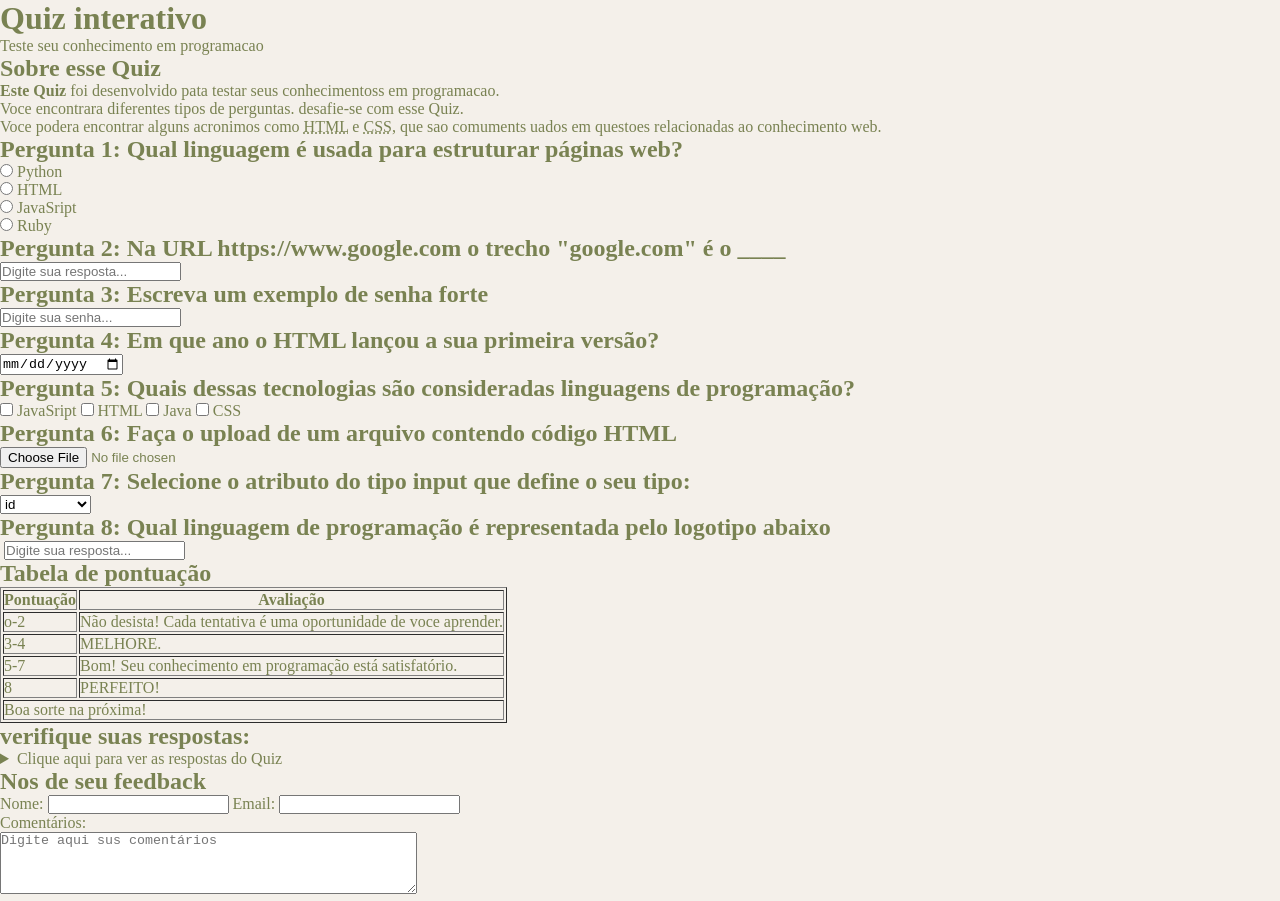
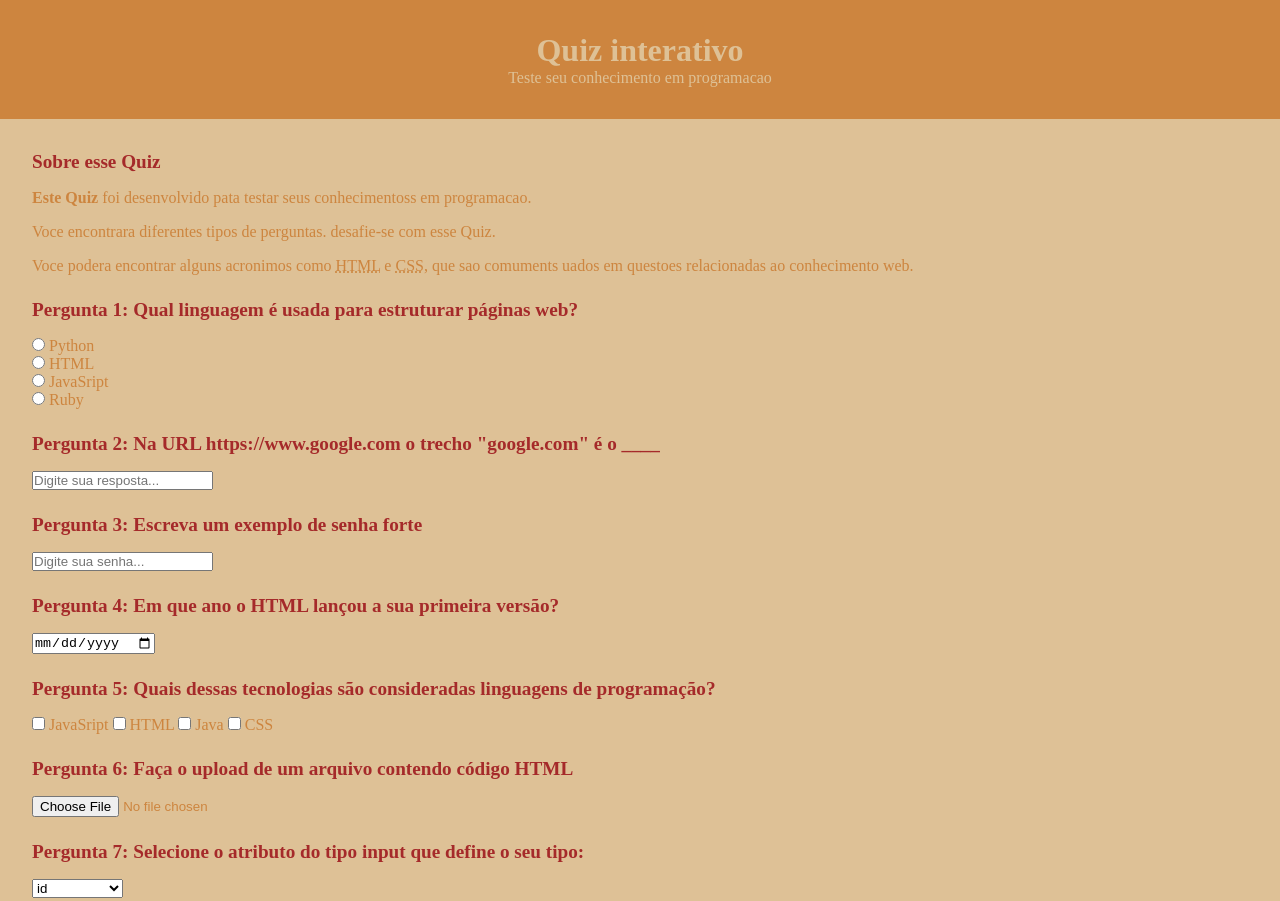
Before and after one commit to RickSync01/aulas, a plain HTML site: page index.html in a window 1280 px wide. Shown: the top 901 px of the page. Drawn offline with Linux system fonts and the light colour scheme.

Commit message:
Add files via upload
Aprendendo html css e Java

```diff
--- a/index.html
+++ b/index.html
@@ -13,8 +13,33 @@
       }
 
       body {
-        background: #f4f0ea;
-        color: #798252;
+        background:#dec196;
+        color:#CD853F;
+        font-weight: 400;
+      }
+      header {
+        padding: 2rem;
+        background-color:#CD853F;
+        text-align: center;
+        color: #dec196;
+      }
+      main {
+        padding: 2rem;
+        display: flex;
+        flex-direction: column;
+        gap: 1.5rem;
+      }
+      section {
+        display: flex;
+        flex-direction: column;
+        gap:1rem;
+      }
+      h2 {
+        color: brown;
+        font-size: 1.2rem;
+      }
+      input[type="radio"], input[type="checkbox"] {
+        accent-color: brown;
       }
     </style>
   </head>
```
